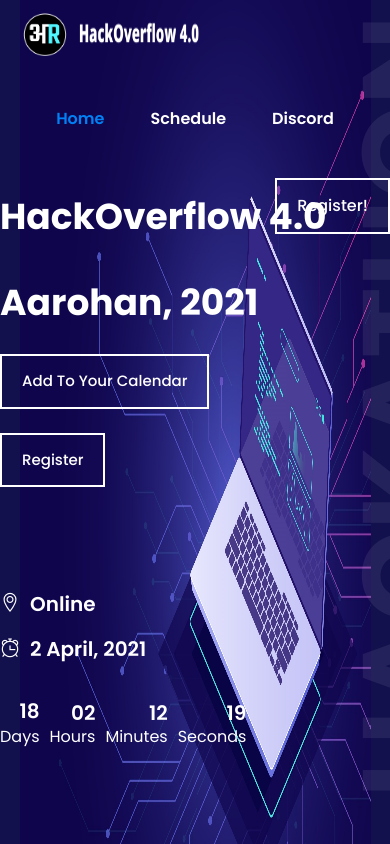
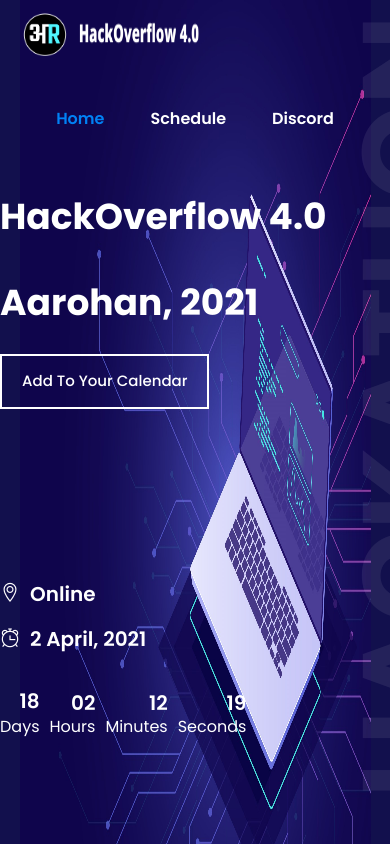
Before and after one commit to lugnitdgp/hackoverflow, a Next.js app: page / in a window 390 px wide. Shown: the top 844 px of the page. Built offline with nearby package versions, Linux system fonts and the light colour scheme; a web font is replaced by a local one.

Commit message:
[add] devfolio buttons

```diff
--- a/components/Navbar/Navbar.js
+++ b/components/Navbar/Navbar.js
@@ -88,13 +88,13 @@
                   </nav>
                 </div>
               </div>
-              <div className="col-xl-2 col-lg-2 d-none d-lg-block">
+              {/* <div className="col-xl-2 col-lg-2 d-none d-lg-block">
                 <div className="buy_ticket">
                   <a href="#" className="boxed-btn-white">
                     Register!
                   </a>
                 </div>
-              </div>
+              </div> */}
               <div className="col-12">
                 <div className="mobile_menu d-block d-lg-none" />
               </div>
--- a/pages/index.js
+++ b/pages/index.js
@@ -47,7 +47,7 @@
         <script src="/js/jquery.magnific-popup.min.js"></script>
         <script src="/js/jquery.countdown.js"></script>
         <script src="/js/plugins.js"></script>
-
+        <script src="https://apply.devfolio.co/v2/sdk.js" defer async></script>
         <script src="/js/contact.js"></script>
         <script src="/js/jquery.ajaxchimp.min.js"></script>
         <script src="/js/jquery.form.js"></script>
@@ -87,12 +87,13 @@
                         Add to your Calendar
                       </a>
                       <br /><br />
-                      <a
+                      {/* <a
                         className="boxed-btn-white"
                         id="register-2"
                       >
                         Register
-                      </a>
+                      </a> */}
+                      <div className="apply-button" data-hackathon-slug="hackoverflow4" data-button-theme="dark" style={{ height: 44, width: 312 }} />
                     </div>
                   </div>
                 </div>
@@ -494,6 +495,9 @@
               <li>
                 <h1 style={{ fontSize: "25px" }}>in the Event!</h1>
               </li>
+              <li>
+                <div className="apply-button" data-hackathon-slug="hackoverflow4" data-button-theme="dark" style={{ height: 44, width: 312 }} />
+              </li>
             </ul>
           </div>
         </div>
--- a/pages/schedule.js
+++ b/pages/schedule.js
@@ -48,6 +48,7 @@
                 <script src="js/jquery.validate.min.js"></script>
                 <script src="js/mail-script.js"></script>
                 <script src="js/main.js"></script>
+                <script src="https://apply.devfolio.co/v2/sdk.js" defer async></script>
             </Head>
             <div>
                 <div>
@@ -63,12 +64,12 @@
                                                 <a href="https://calendar.google.com/calendar/r/eventedit?text=Hackoverflow+4.0&dates=20210402/20210403" className="boxed-btn-white">
                                                     Add to your Calendar
                 </a><br /><br />
-                                                <a
+                                                {/* <a
                                                     className="boxed-btn-white"
                                                     id="register-2"
                                                 >
                                                     Register
-                      </a>
+                      </a> */}
                                             </div>
                                         </div>
                                     </div>
```
